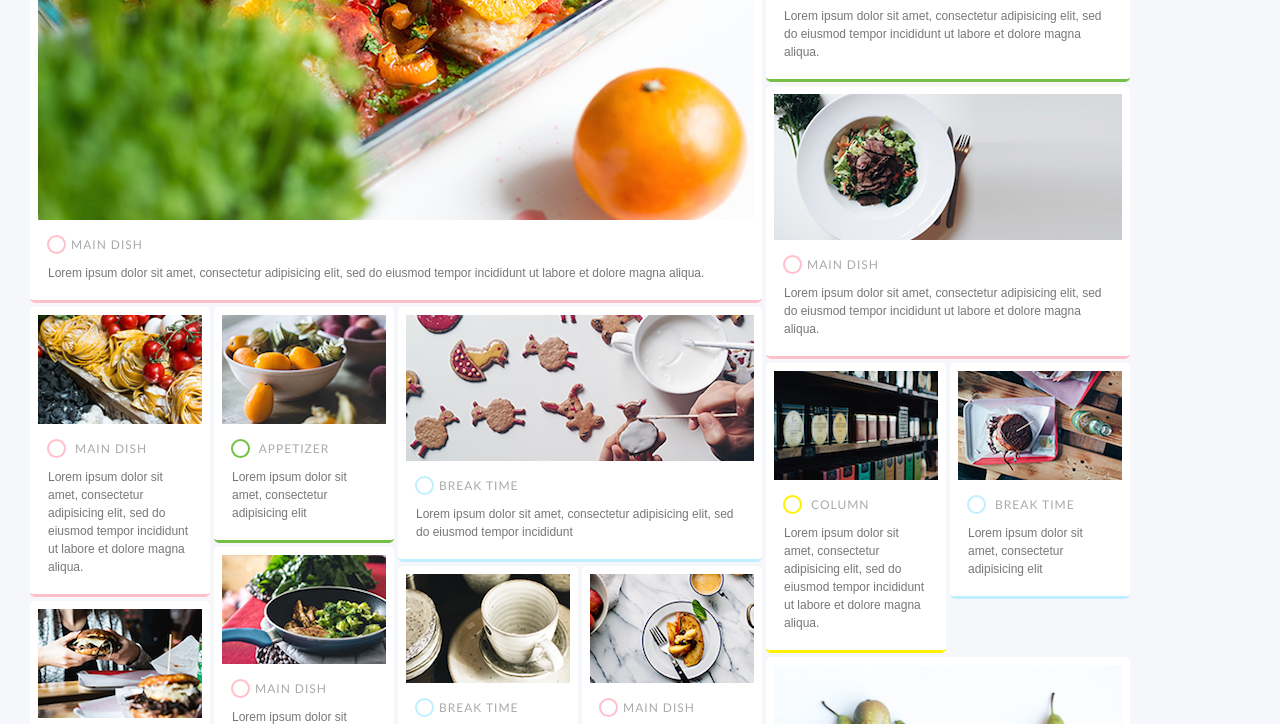
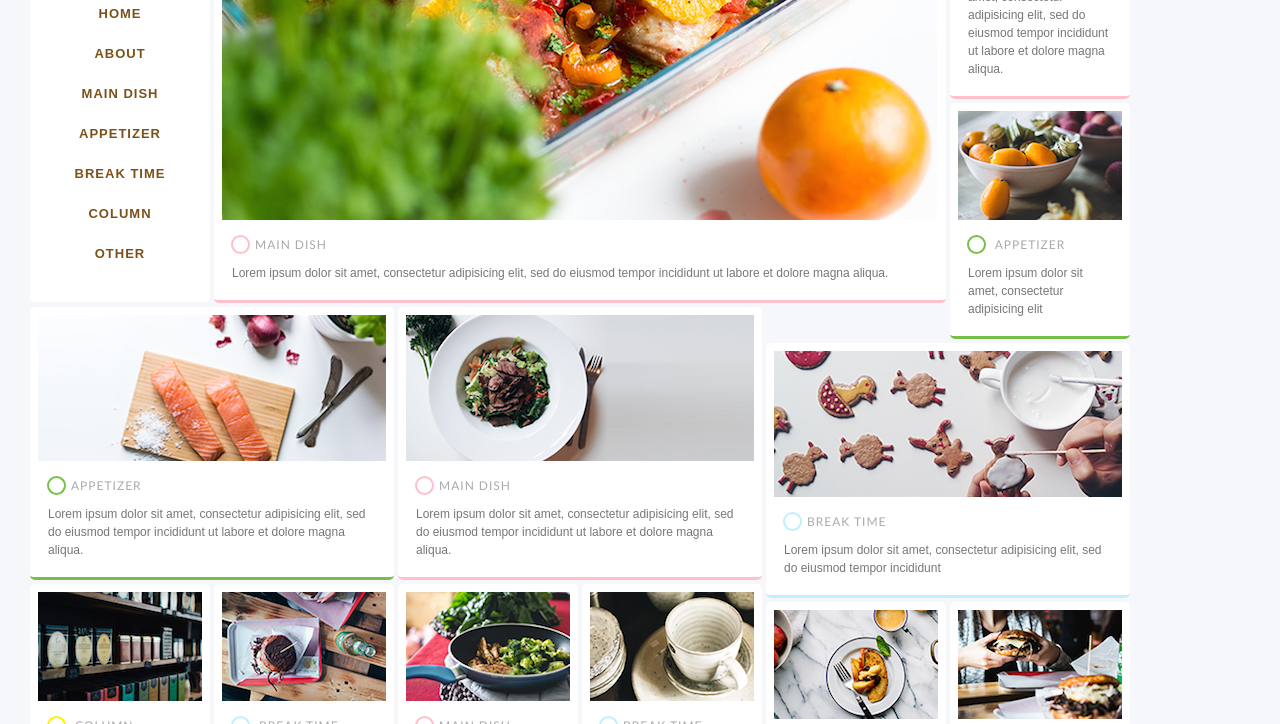
Before and after one commit to ryym/html5-css3-modern-coding, a website: page grid-layout/index.html in a window 1280 px wide. Shown: the part 221-945 px from the top of the page. Drawn offline with nearby package versions, Linux system fonts and the light colour scheme.

Commit message:
grid: Markup header and nav links

```diff
--- a/grid-layout/css/style.css
+++ b/grid-layout/css/style.css
@@ -139,3 +139,56 @@ a:link, a:visited, a:hover, a:active {
 .item-breaktime .category::before {
   border-color: #c1efff;
 }
+
+/*** header ***/
+
+/*
+ * XXX: itemと詳細度が同じなので、重複するプロパティで .header を
+ * 優先させるためにはこちらを後に記述しないといけない。
+ */
+.header {
+  padding: 25px 0;
+  border-bottom: none;
+  text-align: center;
+}
+
+.logo {
+  width: 136px;
+  height: 136px;
+  transition: -webkit-transform 0.3s;
+  transition: transform 0.3s;
+}
+
+.logo:hover {
+  -webkit-transform: rotate(360deg);
+  transform: rotate(360deg);
+}
+
+.nav {
+  margin: 35px auto 10px;
+}
+
+.nav-item {
+  margin-top: 20px;
+  text-align: center;
+  letter-spacing: 1px;
+  font-size: 1.3rem;
+  font-weight: bold;
+}
+
+.nav-item > a {
+  display: inline-block;
+}
+
+.nav-item > a::after {
+  content: "";
+  display: block;
+  width: 0;
+  margin: 6px auto 0;
+  border-bottom: 1px solid #7c5119;
+  transition: width 0.3s ease-in-out;
+}
+
+.nav-item > a:hover::after {
+  width: 100%;
+}
--- a/grid-layout/index.html
+++ b/grid-layout/index.html
@@ -12,6 +12,38 @@
   -->
 </head>
 <body>
+  <header class="header item">
+    <h1>
+      <a href="#">
+        <img class="logo" src="images/logo.png" alt="SAMPLE SITE 2">
+      </a>
+    </h1>
+    <nav class="nav">
+      <ul>
+        <li class="nav-item">
+          <a href="#">HOME</a>
+        </li>
+        <li class="nav-item">
+          <a href="#">ABOUT</a>
+        </li>
+        <li class="nav-item">
+          <a href="#">MAIN DISH</a>
+        </li>
+        <li class="nav-item">
+          <a href="#">APPETIZER</a>
+        </li>
+        <li class="nav-item">
+          <a href="#">BREAK TIME</a>
+        </li>
+        <li class="nav-item">
+          <a href="#">COLUMN</a>
+        </li>
+        <li class="nav-item">
+          <a href="#">OTHER</a>
+        </li>
+      </ul>
+    </nav>
+  </header>
   <section class="item item-l item-maindish">
     <a href="#">
       <img class="image" src="images/image_L_1.jpg" alt="メインディッシュ">
```
